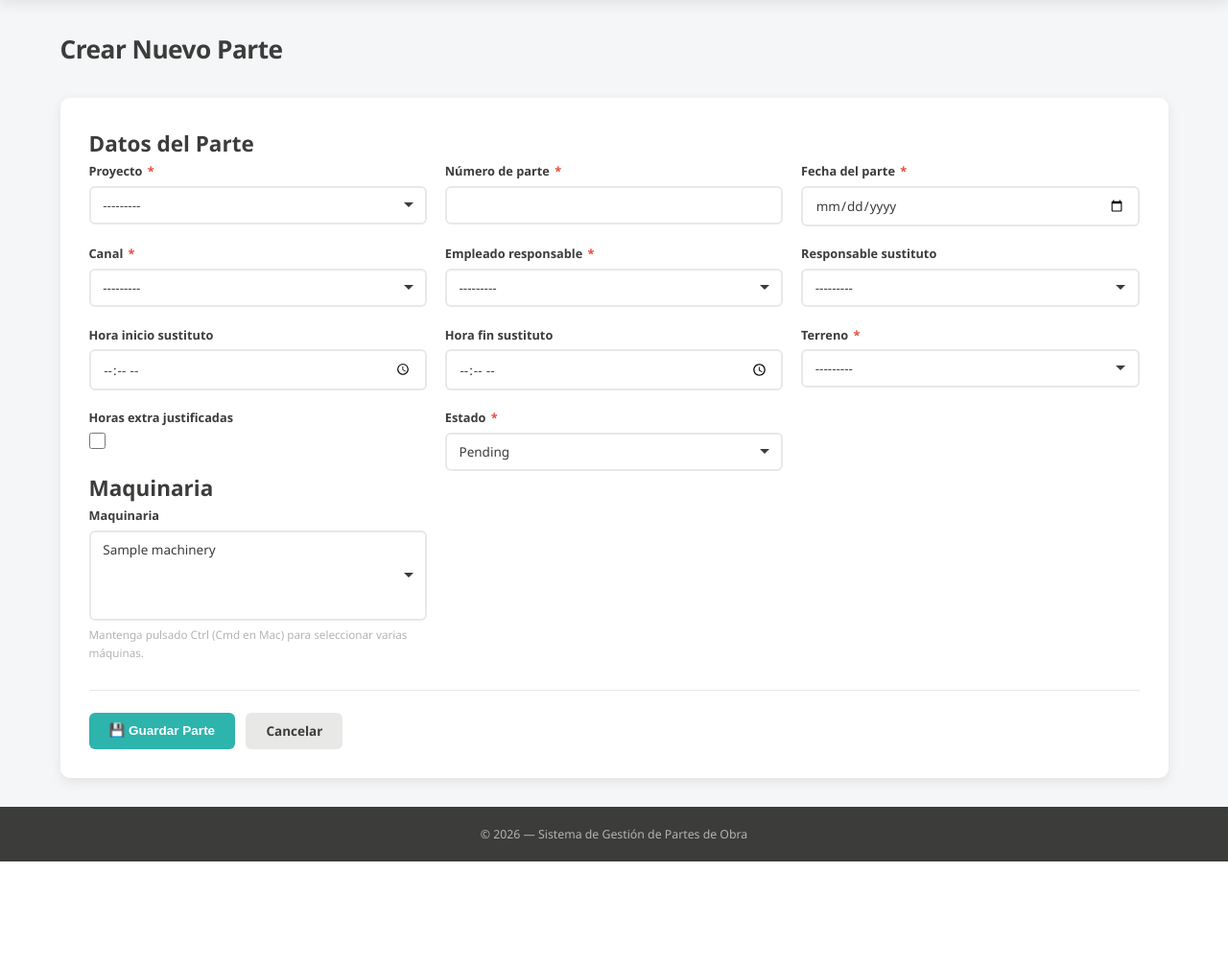
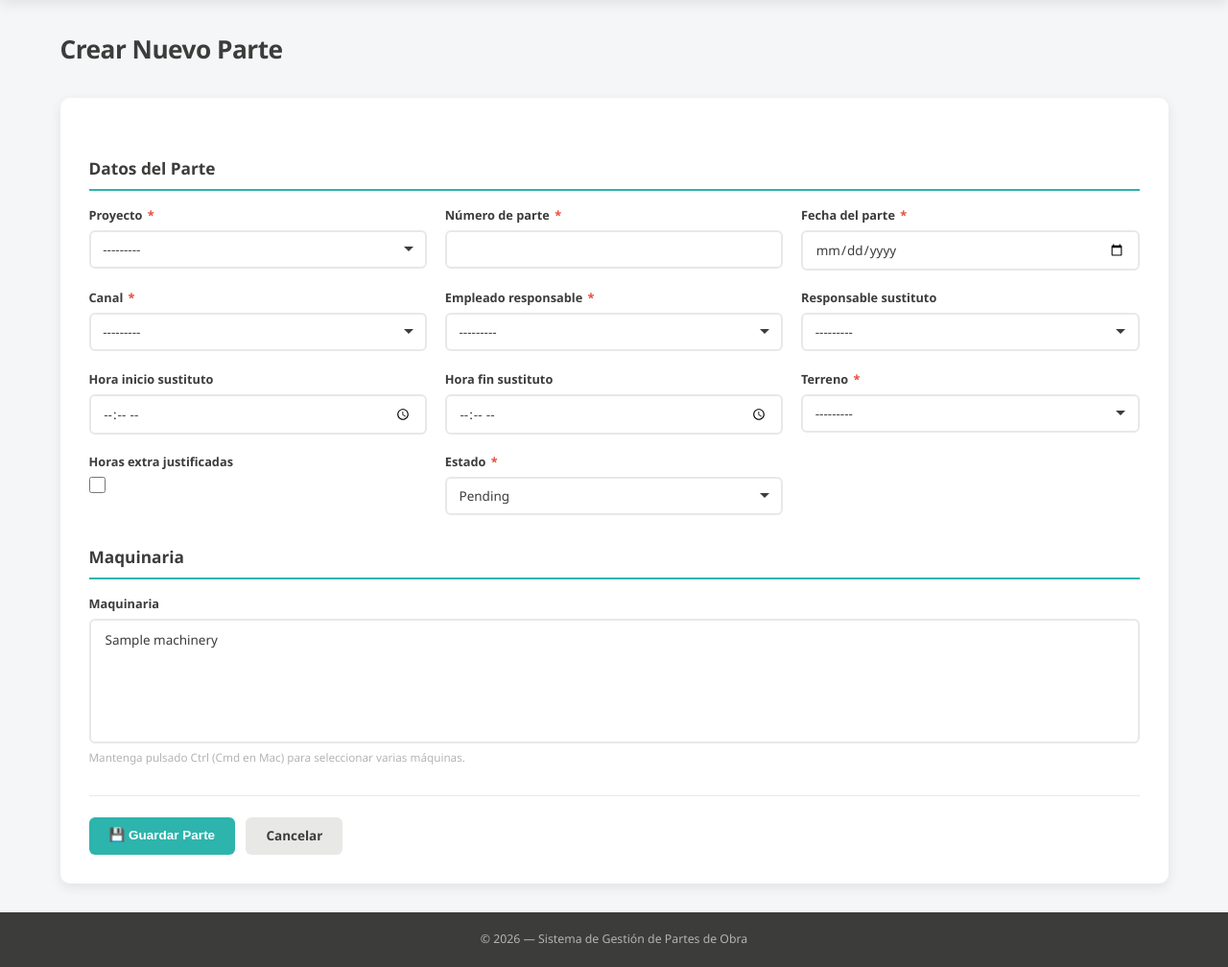
Before and after one commit to o-isan/aplicacion-gestion-partes-de-obra, a Django app: page /parts/add/ in a window 1280 px wide. Shown: the part 64-1072 px from the top of the page at 96% size. Before the commit the page ends 962 px from the top, so only its background shows below. Run offline with Django 4.2, Linux system fonts and the light colour scheme; tables that the repository leaves empty hold one stand-in row (values such as "Sample post").

Commit message:
estilos css

```diff
--- a/static/css/styles.css
+++ b/static/css/styles.css
@@ -8,7 +8,9 @@
    =================================================================== */
 
 /* ─── Reset & Base ──────────────────────────────────────────────── */
-*, *::before, *::after {
+*,
+*::before,
+*::after {
     margin: 0;
     padding: 0;
     box-sizing: border-box;
@@ -396,6 +398,61 @@
     border-top: 1px solid var(--color-secondary-light);
 }
 
+/* ─── Form Sections ─────────────────────────────────────────────── */
+.form-section-title {
+    font-size: 1.15rem;
+    font-weight: 700;
+    color: var(--color-dark);
+    margin-top: 2rem;
+    margin-bottom: 1rem;
+    padding-bottom: 0.5rem;
+    border-bottom: 2px solid var(--color-primary);
+}
+
+.form-section-title:first-child {
+    margin-top: 0;
+}
+
+.form-group-wide {
+    grid-column: 1 / -1;
+}
+
+/* ─── Multi-select ──────────────────────────────────────────────── */
+select[multiple].form-control,
+.form-select-multiple {
+    appearance: auto;
+    background-image: none;
+    padding: 0.4rem;
+    min-height: 120px;
+}
+
+select[multiple].form-control option,
+.form-select-multiple option {
+    padding: 0.35rem 0.6rem;
+    border-radius: 3px;
+    margin-bottom: 2px;
+}
+
+select[multiple].form-control option:checked,
+.form-select-multiple option:checked {
+    background: var(--color-primary);
+    color: var(--color-white);
+}
+
+/* ─── Justification Section ─────────────────────────────────────── */
+.justification-section {
+    background: var(--color-primary-light);
+    border: 1px solid rgba(45, 180, 173, 0.2);
+    border-radius: var(--radius-md);
+    padding: 0 1.5rem 1.5rem;
+    margin-top: 0.5rem;
+}
+
+.justification-section .form-section-title {
+    color: var(--color-primary-dark);
+    border-bottom-color: rgba(45, 180, 173, 0.3);
+}
+
 /* ─── Alerts ────────────────────────────────────────────────────── */
 .alert {
     padding: 1rem 1.25rem;
```
Also changed, not shown: 1 other file.
